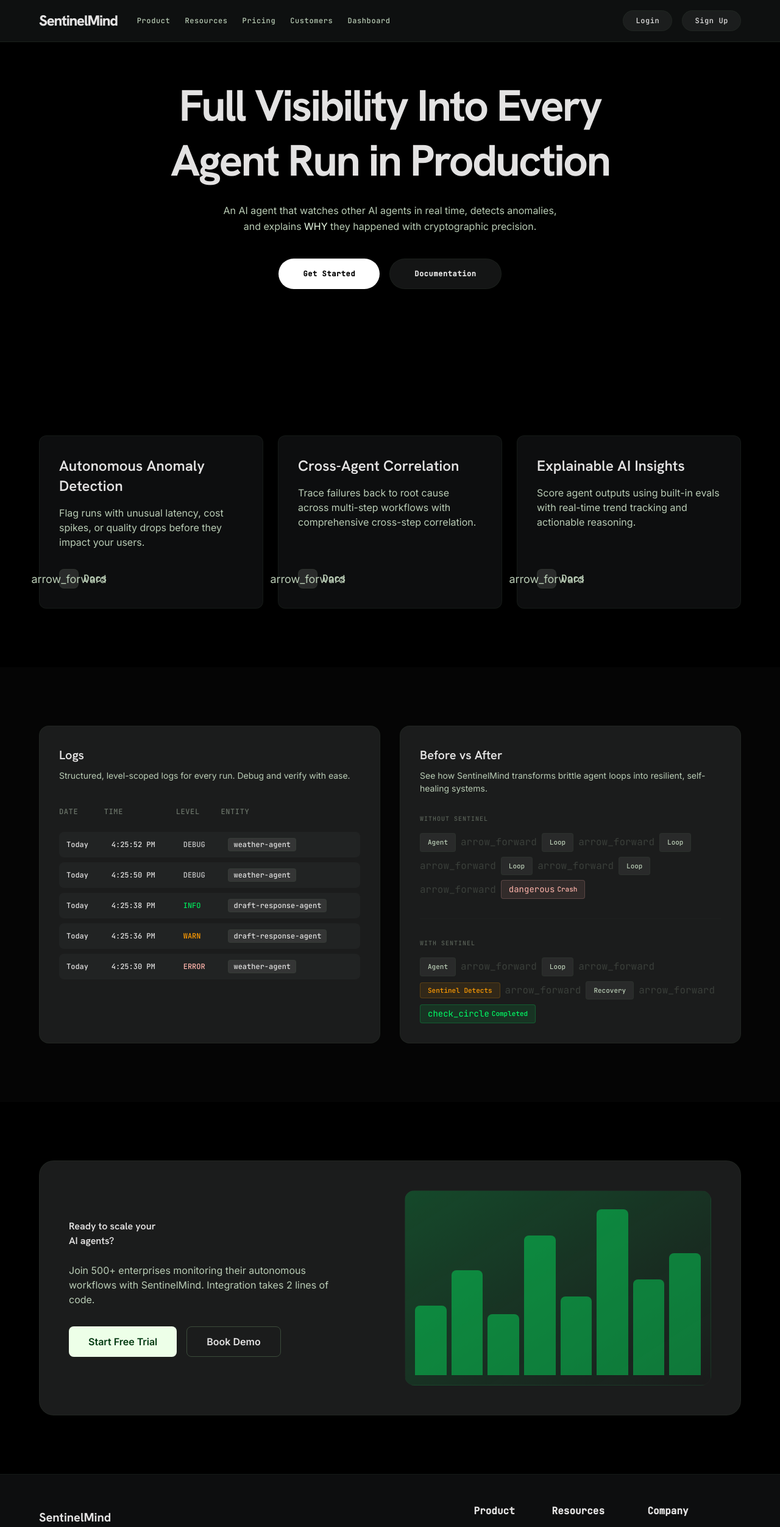
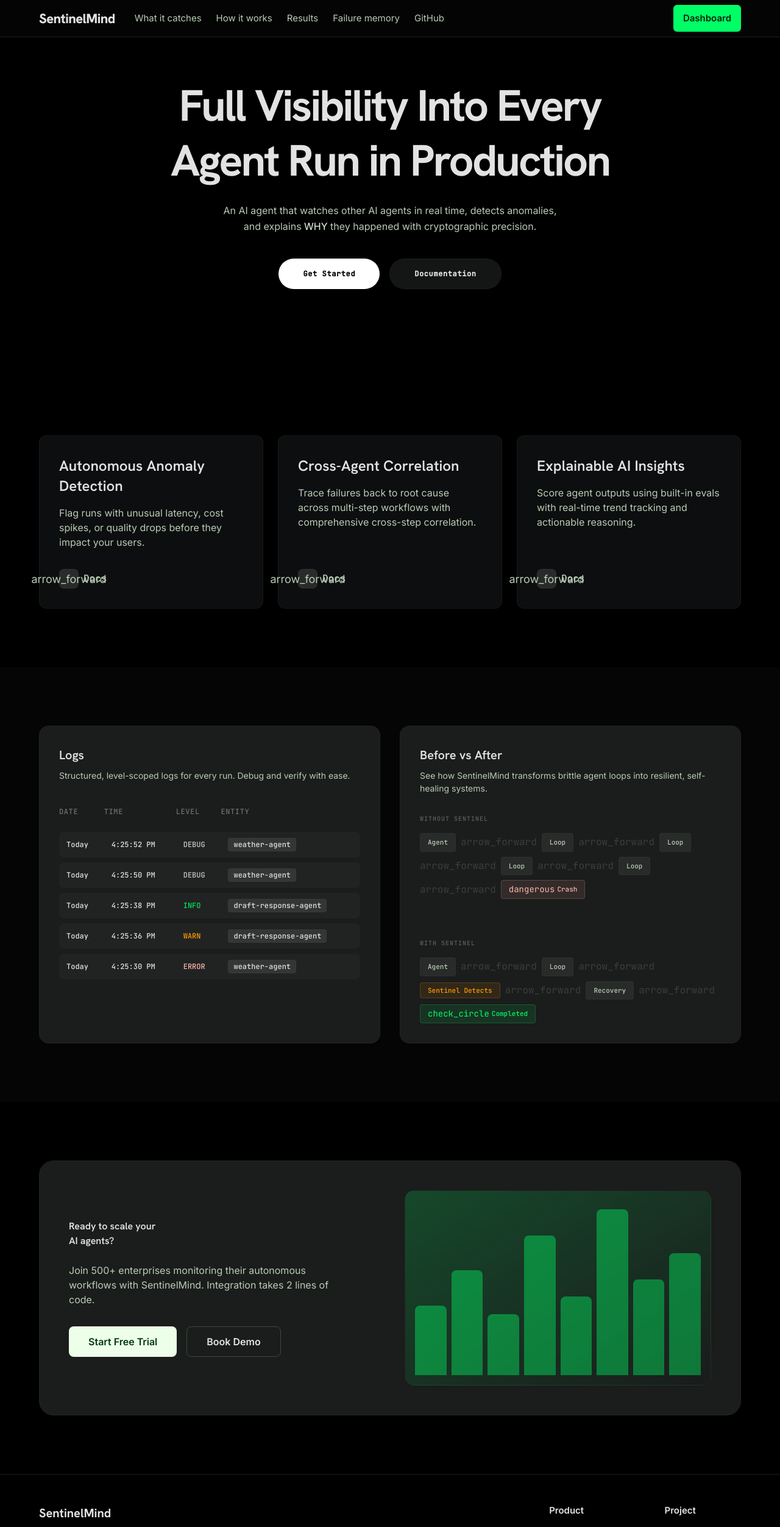
Before and after one commit to sudarsan2507-hue/Sentinel_Mind, a React (Vite) app in the folder frontend_v2/: page / in a window 1280 px wide. Shown: the top 2504 px of the page at 61% size. Built offline with nearby package versions, Linux system fonts and the light colour scheme.

Commit message:
fix(nav): every button and link goes somewhere real
Login, Sign Up, Pricing and a dozen href="#" links had no purpose.

```diff
--- a/frontend_v2/src/components/Footer.jsx
+++ b/frontend_v2/src/components/Footer.jsx
@@ -1,40 +1,36 @@
+import { Link } from 'react-router-dom';
+import { ARCHITECTURE, DOCS, REPO } from '../lib/links';
+
+const link = 'inline-flex min-h-11 md:min-h-0 items-center text-[16px] md:text-[15px] text-on-surface-variant hover:text-on-background transition-colors';
 
 const Footer = () => {
   return (
-    <footer className="w-full py-12 px-margin-mobile md:px-margin-desktop bg-surface-container-lowest border-t border-outline-variant/20">
-      <div className="max-w-container-max mx-auto flex flex-col md:flex-row justify-between items-start md:items-center gap-8">
-        <div className="flex flex-col gap-4">
-          <span className="font-headline-lg text-[20px] font-bold text-on-background">SentinelMind</span>
-          <p className="font-label-sm text-on-surface-variant/60 max-w-xs">High-performance observability for the next generation of autonomous AI systems.</p>
+    <footer className="px-margin-mobile md:px-margin-desktop py-12 border-t border-outline-variant/40">
+      <div className="max-w-container-max mx-auto flex flex-col md:flex-row justify-between gap-10">
+        <div className="max-w-xs">
+          <p className="font-headline-lg text-[20px] font-bold text-on-background">SentinelMind</p>
+          <p className="mt-2 text-[16px] md:text-[15px] leading-relaxed text-on-surface-variant">
+            An AI agent that watches other AI agents and says what went wrong while it is happening.
+          </p>
         </div>
-        <div className="flex flex-wrap gap-8">
-          <div className="flex flex-col gap-3">
-            <span className="font-label-sm text-on-surface font-bold">Product</span>
-            <a className="font-label-sm text-on-surface-variant hover:text-primary transition-colors" href="#">Features</a>
-            <a className="font-label-sm text-on-surface-variant hover:text-primary transition-colors" href="#">Security</a>
-            <a className="font-label-sm text-on-surface-variant hover:text-primary transition-colors" href="#">Enterprise</a>
+        <div className="grid grid-cols-2 gap-x-16 gap-y-1">
+          <div className="flex flex-col md:gap-3">
+            <p className="text-[16px] md:text-[15px] font-semibold text-on-background mb-1">Product</p>
+            <Link className={link} to="/dashboard">Live dashboard</Link>
+            <Link className={link} to="/graph">Failure memory</Link>
+            <a className={link} href="#features">What it catches</a>
           </div>
-          <div className="flex flex-col gap-3">
-            <span className="font-label-sm text-on-surface font-bold">Resources</span>
-            <a className="font-label-sm text-on-surface-variant hover:text-primary transition-colors" href="#">Documentation</a>
-            <a className="font-label-sm text-on-surface-variant hover:text-primary transition-colors" href="#">API Reference</a>
-            <a className="font-label-sm text-on-surface-variant hover:text-primary transition-colors" href="#">Blog</a>
-          </div>
-          <div className="flex flex-col gap-3">
-            <span className="font-label-sm text-on-surface font-bold">Company</span>
-            <a className="font-label-sm text-on-surface-variant hover:text-primary transition-colors" href="#">About Us</a>
-            <a className="font-label-sm text-on-surface-variant hover:text-primary transition-colors" href="#">Privacy Policy</a>
-            <a className="font-label-sm text-on-surface-variant hover:text-primary transition-colors" href="#">Terms of Service</a>
+          <div className="flex flex-col md:gap-3">
+            <p className="text-[16px] md:text-[15px] font-semibold text-on-background mb-1">Project</p>
+            <a className={link} href={DOCS} target="_blank" rel="noreferrer">Documentation</a>
+            <a className={link} href={ARCHITECTURE} target="_blank" rel="noreferrer">Architecture</a>
+            <a className={link} href={REPO} target="_blank" rel="noreferrer">Source on GitHub</a>
           </div>
         </div>
       </div>
-      <div className="max-w-container-max mx-auto mt-12 pt-8 border-t border-outline-variant/10 flex justify-between items-center">
-        <p className="font-label-sm text-on-surface-variant/40">Â© 2024 SentinelMind AI. All rights reserved.</p>
-        <div className="flex gap-4">
-          <span className="material-symbols-outlined text-on-surface-variant/40 hover:text-primary cursor-pointer">public</span>
-          <span className="material-symbols-outlined text-on-surface-variant/40 hover:text-primary cursor-pointer">chat_bubble</span>
-        </div>
-      </div>
+      <p className="max-w-container-max mx-auto mt-12 text-[16px] md:text-[14px] text-on-surface-variant">
+        Built by team Codecrash for FRONTIER 2026, VIT Chennai.
+      </p>
     </footer>
   );
 };
--- a/frontend_v2/src/components/TopNavBar.jsx
+++ b/frontend_v2/src/components/TopNavBar.jsx
@@ -1,36 +1,30 @@
-import { Link, useNavigate } from 'react-router-dom';
+import { Link } from 'react-router-dom';
+import { REPO } from '../lib/links';
+
+const navLink = 'inline-flex min-h-11 items-center text-[15px] text-on-surface-variant hover:text-on-background transition-colors';
 
 const TopNavBar = () => {
-  const navigate = useNavigate();
   return (
-    <nav className="fixed top-0 left-0 w-full z-50 flex justify-between items-center px-margin-mobile md:px-margin-desktop py-4 bg-background/80 backdrop-blur-md border-b border-outline-variant/30">
-      <div className="flex items-center gap-8">
-        <div className="flex items-center gap-2">
-          <Link to="/">
-            <span className="font-headline-lg text-[24px] font-extrabold text-on-background tracking-tighter cursor-pointer">SentinelMind</span>
+    <nav aria-label="Main" className="fixed top-0 left-0 w-full z-50 bg-[#050505]/85 backdrop-blur-md border-b border-outline-variant/40">
+      <div className="max-w-container-max mx-auto flex justify-between items-center gap-4 px-margin-mobile md:px-margin-desktop py-2">
+        <div className="flex items-center gap-8">
+          <Link to="/" className="inline-flex min-h-11 items-center font-headline-lg text-[22px] font-extrabold text-on-background tracking-tight">
+            SentinelMind
           </Link>
+          <div className="hidden md:flex items-center gap-6">
+            <a className={navLink} href="#features">What it catches</a>
+            <a className={navLink} href="#how-it-works">How it works</a>
+            <a className={navLink} href="#results">Results</a>
+            <Link className={navLink} to="/graph">Failure memory</Link>
+            <a className={navLink} href={REPO} target="_blank" rel="noreferrer">GitHub</a>
+          </div>
         </div>
-        <div className="hidden md:flex items-center gap-6">
-          <a className="font-label-sm text-label-sm text-on-surface-variant hover:text-primary transition-colors duration-200 flex items-center gap-1" href="#">Product</a>
-          <a className="font-label-sm text-label-sm text-on-surface-variant hover:text-primary transition-colors duration-200" href="#">Resources</a>
-          <a className="font-label-sm text-label-sm text-on-surface-variant hover:text-primary transition-colors duration-200" href="#">Pricing</a>
-          <a className="font-label-sm text-label-sm text-on-surface-variant hover:text-primary transition-colors duration-200" href="#">Customers</a>
-          <Link className="font-label-sm text-label-sm text-on-surface-variant hover:text-primary transition-colors duration-200" to="/dashboard">Dashboard</Link>
-        </div>
-      </div>
-      <div className="flex items-center gap-4">
-        <button
-          onClick={() => navigate('/dashboard')}
-          className="hidden sm:block px-5 py-2 bg-surface-container-high/50 border border-outline-variant/20 rounded-full font-label-sm text-label-sm text-on-surface hover:bg-surface-variant transition-colors cursor-pointer"
+        <Link
+          to="/dashboard"
+          className="inline-flex min-h-11 items-center rounded-md bg-primary-container px-4 font-semibold text-[15px] text-[#00210a] hover:brightness-110 active:brightness-95 transition"
         >
-          Login
-        </button>
-        <button
-          onClick={() => navigate('/dashboard')}
-          className="px-5 py-2 bg-surface-container-high/50 border border-outline-variant/20 rounded-full font-label-sm text-label-sm text-on-surface hover:bg-surface-variant transition-colors cursor-pointer"
-        >
-          Sign Up
-        </button>
+          Dashboard
+        </Link>
       </div>
     </nav>
   );
--- /dev/null
+++ b/frontend_v2/src/lib/links.js
@@ -0,0 +1,6 @@
+// Every outbound link in the UI points at something that exists. The landing
+// page shipped with Login, Sign Up, Pricing, Book Demo and a dozen href="#"
+// links -- buttons with no purpose, on a project that has no auth or pricing.
+export const REPO = 'https://github.com/sudarsan2507-hue/Sentinel_Mind';
+export const DOCS = `${REPO}#readme`;
+export const ARCHITECTURE = `${REPO}/blob/main/ARCHITECTURE.md`;
```
